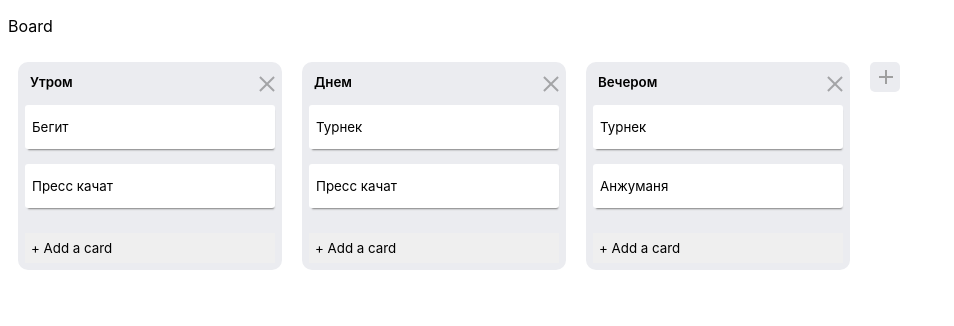
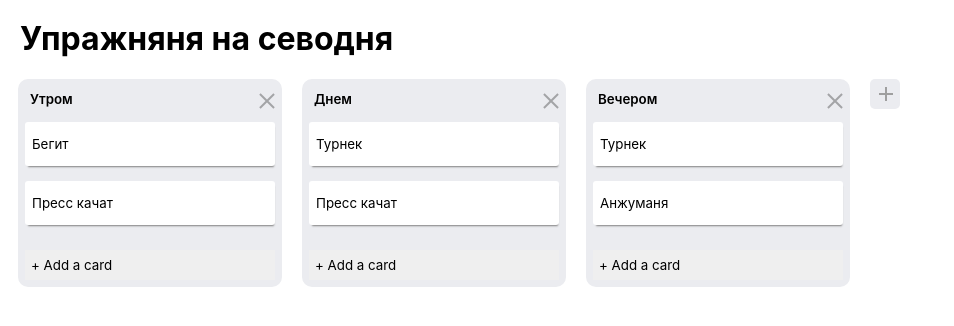
Before and after one commit to ayratkin/task-manager, a React (Create React App) app: page / in a window 1280 px wide. Shown: the top 326 px of the page, without its empty margins (0-954 px from the left). Built offline with nearby package versions, Linux system fonts and the light colour scheme.

Commit message:
remade board title (made save in state), remade styles for this title

```diff
--- a/src/App.scss
+++ b/src/App.scss
@@ -1,3 +1,50 @@
 body {
   font-family: -apple-system,BlinkMacSystemFont,Segoe UI,Roboto,Noto Sans,Ubuntu,Droid Sans,Helvetica Neue,sans-serif;
 }
+
+:active, :hover, :focus {
+  outline: 0;
+  outline-offset: 0;
+}
+
+.addCardBtnContainer {
+  width: 30px;
+  height: 30px;
+}
+
+.addCardBtn {
+  width: 14px;
+  height: 14px;
+  display: inline-block;
+  background-color: #ebecf0;
+  border-radius: 5px;
+  padding: 8px;
+  position: relative;
+  transition: 0.3s all ease;
+}
+.addCardBtn:hover {
+  transition: 0.3s all ease;
+  background-color: gray;
+}
+
+.addCardBtn:before, .addCardBtn:after {
+  margin-left: 7px;
+  position: absolute;
+  content: ' ';
+  height: 14px;
+  width: 2px;
+  background-color: rgb(159, 159, 159);
+}
+.addCardBtn:before {
+  transform: rotate(90deg);
+}
+
+.addCardBtnContainer:hover .addCardBtn:before {
+  transition: 0.3s all ease;
+  background-color: white;
+}
+
+.addCardBtnContainer:hover .addCardBtn:after {
+  background-color: white;
+  transition: 0.3s all ease;
+}
--- a/src/components/Board/Board.jsx
+++ b/src/components/Board/Board.jsx
@@ -1,11 +1,19 @@
-import styles from './Board.module.scss'
-import Card from '../Card/Card'
-import { useDispatch, useSelector } from 'react-redux'
-import { addCard } from '../../redux/cardSlice.ts'
+import styles from "./Board.module.scss";
+import Card from "../Card/Card";
+import { useDispatch, useSelector } from "react-redux";
+import { addCard, changeBoardTitle } from "../../redux/cardSlice.ts";
+import React from "react";
 
 const Board = () => {
-  const cards = useSelector((state) => state.cards.Cards)
-  const dispatch = useDispatch()
+  const cards = useSelector((state) => state.cards.Cards);
+  const boardTitle = useSelector((state) => state.cards.boardTitle);
+  const dispatch = useDispatch();
+
+  const myRef = React.createRef();
+
+  let changeBoardTitleText = () => {
+    dispatch(changeBoardTitle({ text: myRef.current.value }));
+  };
 
   let cardItems = cards.map((card) => {
     return (
@@ -13,20 +21,30 @@ const Board = () => {
         cardData={card}
         draggable={true}
       />
-    )
-  })
+    );
+  });
 
   return (
     <>
       <div className={styles.board}>
-        <p>Board</p>
+        <input className={styles.boardTitle}
+               value={boardTitle}
+               ref={myRef}
+               onChange={changeBoardTitleText}
+        />
         <div className={styles.cards}>
           {cardItems}
-              <div href="" onClick={() => dispatch(addCard())} className={styles.close}></div>
+          <div className="addCardBtnContainer">
+            <div
+              href=""
+              onClick={() => dispatch(addCard())}
+              className="addCardBtn"
+            ></div>
+          </div>
         </div>
       </div>
     </>
-  )
-}
+  );
+};
 
-export default Board
+export default Board;
--- a/src/components/Board/Board.module.scss
+++ b/src/components/Board/Board.module.scss
@@ -1,53 +1,21 @@
 .board {
+  padding: 10px;
+}
+
+.boardTitle {
+  font-family: -apple-system,BlinkMacSystemFont,Segoe UI,Roboto,Noto Sans,Ubuntu,Droid Sans,Helvetica Neue,sans-serif;
+  display: block;
+  font-size: 32px;
+  font-weight: bold;
+  border: none;
+  color: black;
+  margin-top: 0;
+  margin-bottom: 20px;
+  //width: 300px;
 }
 
 .cards {
   display: flex;
   align-items: flex-start;
-  padding: 10px;
   gap: 20px;
 }
-
-// .addCardBtnContainer {
-//   margin: 10px;
-// }
-
-// .addCardBtn {
-//   width: 25px;
-//   height: 25px;
-//   background-color: #ebecf0;;
-//   border: none;
-//   border-radius: 5px;
-//   padding: 5px;
-// }
-
-.close {
-  width: 14px;
-  height: 14px;
-  display: inline-block;
-  background-color: #ebecf0;
-  border-radius: 5px;
-  padding: 8px;
-  position: relative;
-  transition: 0.3s all ease;
-}
-.close:hover {
-  transition: 0.3s all ease;
-  background-color: gray;
-}
-
-.close:before, .close:after {
-  margin-left: 7px;
-  position: absolute;
-  content: ' ';
-  height: 14px;
-  width: 2px;
-  background-color: rgb(159, 159, 159);
-}
-.close:before {
-  transform: rotate(90deg);
-}
-
-.close:hover .close:after {
-  background-color: black;
-}
```
